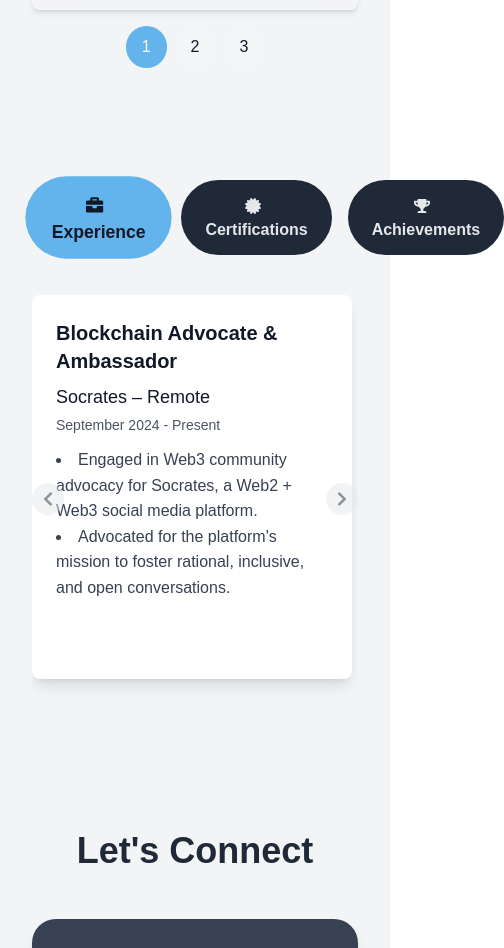
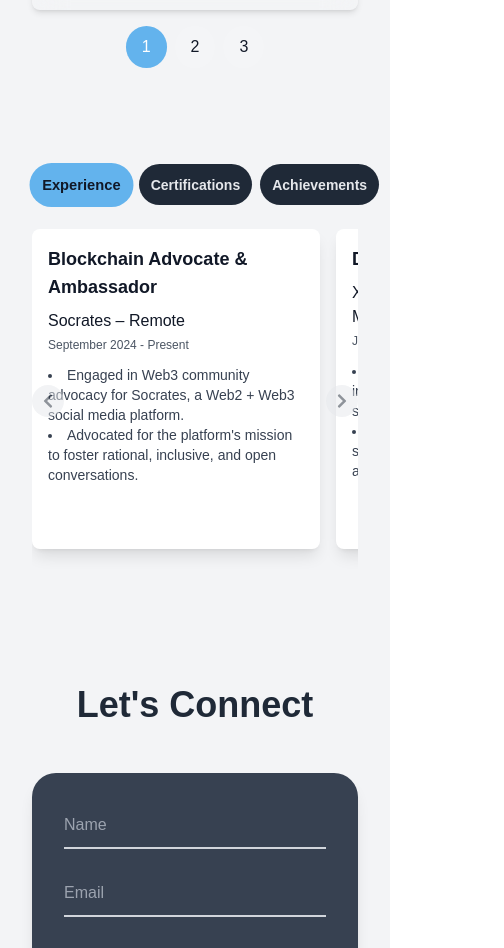
Before and after one commit to chiemezie1/chiemezie_agbo, a Next.js app: page / in a window 390 px wide. Shown: the part 5700-6648 px from the top of the page, 504 px wide, since content can reach past the window. Built offline with nearby package versions, Linux system fonts and the light colour scheme.

Commit message:
updated the css file

```diff
--- a/src/components/Certifications/CertificationsSection.tsx
+++ b/src/components/Certifications/CertificationsSection.tsx
@@ -7,9 +7,9 @@
 
 const TabButton: React.FC<{ active: boolean; onClick: () => void; children: React.ReactNode }> = ({ active, onClick, children }) => (
   <button
-    className={`px-6 py-3 rounded-full font-semibold transition-all duration-300 ${
+    className={`px-3 sm:px-6 py-2 sm:py-3 rounded-full font-semibold transition-all duration-300 ${
       active
-        ? 'bg-primary text-white dark:text-gray-900 scale-110'
+        ? 'bg-primary text-white dark:text-gray-900 scale-105 sm:scale-110'
         : 'bg-gray-200 dark:bg-gray-800 text-gray-800 dark:text-gray-200 hover:bg-primary hover:bg-opacity-20'
     }`}
     onClick={onClick}
@@ -30,17 +30,19 @@
   }
 
   return (
-    <div className="py-12 dark:bg-gray-100 bg-gray-900 dark:text-gray-900 text-white transition-colors duration-300">
+    <div className="py-8 sm:py-12 dark:bg-gray-100 bg-gray-900 dark:text-gray-900 text-white transition-colors duration-300">
       <div className="container mx-auto px-4">
-        <div className="flex justify-around space-x-4 mb-10">
+        <div className="flex justify-around space-x-2 sm:space-x-4 mb-6 sm:mb-10">
           {(Object.keys(sectionData) as SectionType[]).map((section) => (
             <TabButton
               key={section}
               active={activeSection === section}
               onClick={() => setActiveSection(section)}
             >
-              {React.createElement(sectionData[section].icon, { className: "inline-block mr-2" })}
-              {sectionData[section].title}
+              <span className="hidden sm:inline-block sm:mr-2">
+                {React.createElement(sectionData[section].icon)}
+              </span>
+              <span className="text-sm sm:text-base">{sectionData[section].title}</span>
             </TabButton>
           ))}
         </div>
@@ -56,19 +58,19 @@
               transition={{ duration: 0.5 }}
             >
               {sectionData[activeSection].items.map((item, index) => (
-                <div key={index} className="flex-shrink-0 w-80 mr-6">
+                <div key={index} className="flex-shrink-0 w-72 sm:w-80 mr-4 sm:mr-6">
                   <motion.div
-                    className="w-full h-96 dark:bg-white bg-gray-800 rounded-lg p-6 shadow-lg overflow-y-auto"
+                    className="w-full h-80 sm:h-96 dark:bg-white bg-gray-800 rounded-lg p-4 sm:p-6 shadow-lg overflow-y-auto"
                     initial={{ opacity: 0, y: 20 }}
                     animate={{ opacity: 1, y: 0 }}
                     transition={{ duration: 0.3, delay: index * 0.1 }}
                   >
-                    <h3 className="text-xl font-semibold text-primary mb-2">{item.title}</h3>
+                    <h3 className="text-lg sm:text-xl font-semibold text-primary mb-2">{item.title}</h3>
                     {'company' in item ? (
                       <>
-                        <p className="text-lg mb-1">{item.company}</p>
-                        <p className="text-sm dark:text-gray-600 text-gray-400 mb-3">{item.date}</p>
-                        <ul className="list-disc list-inside dark:text-gray-700 text-gray-300">
+                        <p className="text-base sm:text-lg mb-1">{item.company}</p>
+                        <p className="text-xs sm:text-sm dark:text-gray-600 text-gray-400 mb-3">{item.date}</p>
+                        <ul className="list-disc list-inside dark:text-gray-700 text-gray-300 text-sm sm:text-base">
                           {item.description.map((desc, i) => (
                             <li key={i}>{desc}</li>
                           ))}
@@ -76,14 +78,14 @@
                       </>
                     ) : 'issuer' in item ? (
                       <>
-                        <p className="text-sm dark:text-gray-600 text-gray-400 mb-1">{item.issuer}</p>
-                        <p className="text-sm dark:text-gray-600 text-gray-400 mb-3">{item.date}</p>
-                        <p className="dark:text-gray-700 text-gray-300 mb-3">{item.explanation}</p>
+                        <p className="text-xs sm:text-sm dark:text-gray-600 text-gray-400 mb-1">{item.issuer}</p>
+                        <p className="text-xs sm:text-sm dark:text-gray-600 text-gray-400 mb-3">{item.date}</p>
+                        <p className="dark:text-gray-700 text-gray-300 text-sm sm:text-base mb-3">{item.explanation}</p>
                       </>
                     ) : (
                       <>
-                        <p className="dark:text-gray-700 text-gray-300 mb-2">{item.description}</p>
-                        <p className="text-sm font-medium text-end dark:text-gray-600 text-gray-400 pt-2">{item.date}</p>
+                        <p className="dark:text-gray-700 text-gray-300 text-sm sm:text-base mb-2">{item.description}</p>
+                        <p className="text-xs sm:text-sm font-medium text-end dark:text-gray-600 text-gray-400 pt-2">{item.date}</p>
                       </>
                     )}
                     {'link' in item && (
@@ -91,13 +93,12 @@
                         href={item.link}
                         target="_blank"
                         rel="noopener noreferrer"
-                      className="absolute bottom-0 pb-16 mt-3 text-primary hover:underline text-center"
+                        className="absolute bottom-0 pb-12 sm:pb-16 mt-3 text-primary hover:underline text-center text-sm sm:text-base"
                       >
                         View Certificate <FaExternalLinkAlt className="ml-1 inline-block" />
                       </a>
                     )}
                   </motion.div>
-
                 </div>
               ))}
             </motion.div>
```
Lines whose indentation alone changed are shown as unchanged.
